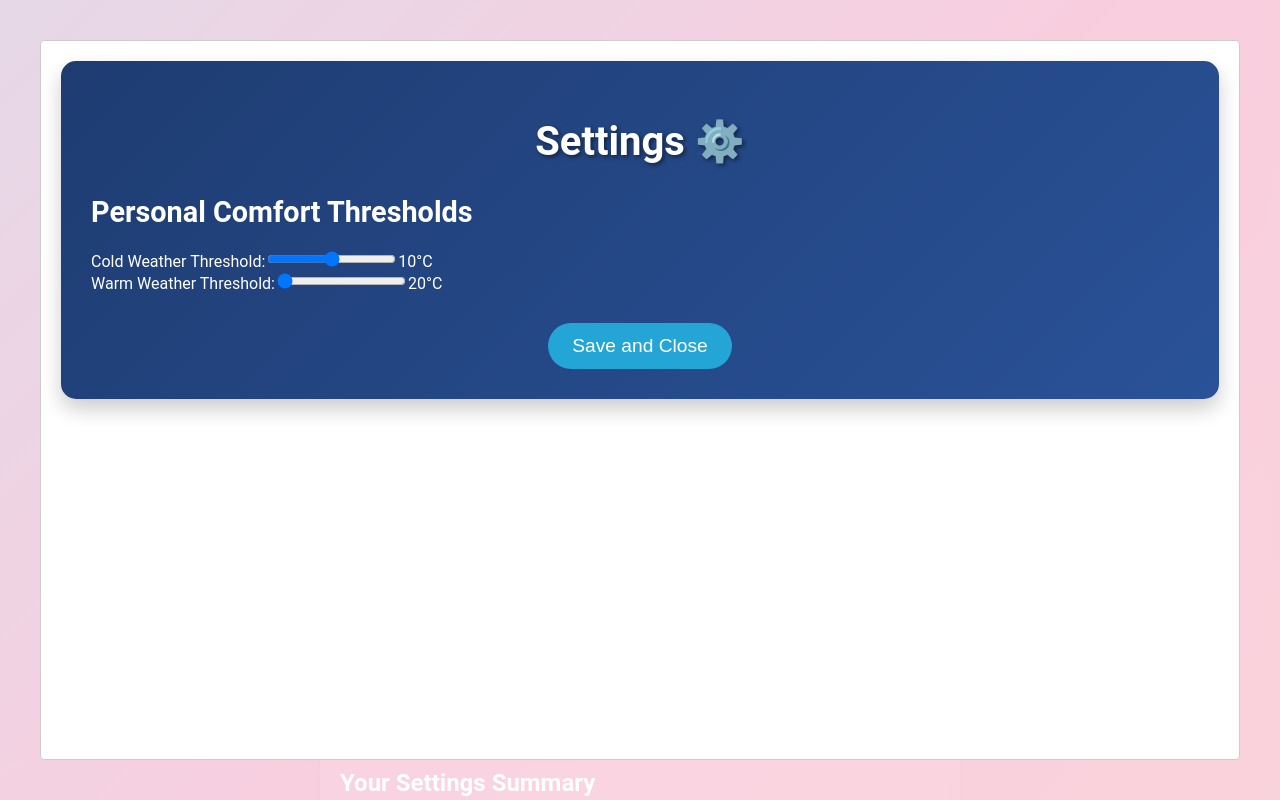
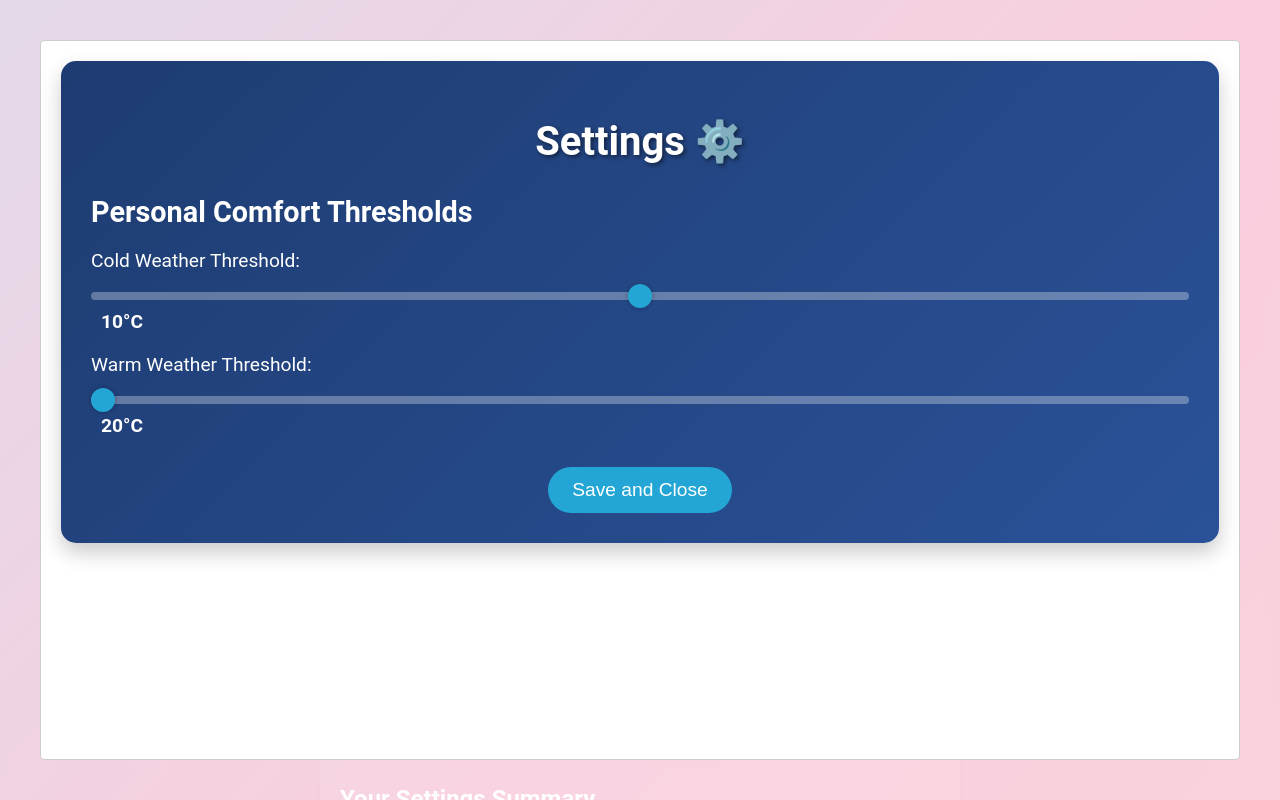
Before and after one commit to andrewweddell/andrewweddell.github.io, a React (Create React App) app: page / in a window 1280 px wide. Both pictures are taken after a click on the button "⚙️ Settings". Shown: the top 800 px of the page. Built offline with nearby package versions, Linux system fonts and the light colour scheme; no server answers.

Commit message:
Location search

```diff
--- a/src/components/Home.js
+++ b/src/components/Home.js
@@ -117,6 +117,25 @@ const Home = () => {
     return 'Good conditions for cycling!';
   };
 
+  const fetchWeatherDataByCity = (cityName) => {
+    axios
+      .get(
+        `https://api.openweathermap.org/geo/1.0/direct?q=${cityName}&limit=1&appid=${API_KEY}`
+      )
+      .then((response) => {
+        if (response.data.length > 0) {
+          const { lat, lon, name, country } = response.data[0];
+          fetchWeatherData(lat, lon);
+          setLocation(`${name}, ${country}`);
+        } else {
+          setError('Location not found. Please try another city name.');
+        }
+      })
+      .catch((error) => {
+        setError('Failed to fetch location data');
+      });
+  };
+
   return (
     <div className={styles.homeContainer}>
       <header className={styles.header}>
@@ -125,13 +144,17 @@ const Home = () => {
       <button className={styles.settingsButton} onClick={() => setIsSettingsOpen(true)}>⚙️ Settings</button>
       <section className={styles.section}>
         <h2>Enter Your Location</h2>
+        <div className={styles.searchContainer}>
           <input
             className={styles.locationInput}
             type="text"
-          placeholder="Enter location..."
+            placeholder="Enter city name..."
             value={location}
             onChange={(e) => setLocation(e.target.value)}
+            onKeyPress={(e) => e.key === 'Enter' && fetchWeatherDataByCity(location)}
           />
+          <button className={styles.searchButton} onClick={() => fetchWeatherDataByCity(location)}>🔍 Search</button>
+        </div>
         <button className={styles.locationButton} onClick={getCurrentLocation}>📍 Use Current Location</button>
       </section>
       <section className={styles.section}>
@@ -139,6 +162,7 @@ const Home = () => {
         <div className={styles.weatherDetails}>
           {weatherData ? (
             <>
+              <h3 className={styles.locationName}>{location}</h3>
               <div className={styles.weatherIcon}>
                 {getWeatherIcon(weatherData.weather[0].main)}
               </div>
--- a/src/components/Home.module.scss
+++ b/src/components/Home.module.scss
@@ -66,12 +66,17 @@
   }
 }
 
+.searchContainer {
+  display: flex;
+  gap: 10px;
+  margin-bottom: 10px;
+}
+
 .locationInput {
-  width: calc(100% - 20px);
+  flex-grow: 1;
   padding: 10px;
   border: none;
   border-radius: 25px;
-  margin-bottom: 10px;
   background-color: rgba(255, 255, 255, 0.2);
   color: white;
 
@@ -80,8 +85,8 @@
   }
 }
 
+.searchButton,
 .locationButton {
-  width: 100%;
   background-color: #23a6d5;
   color: white;
   border: none;
@@ -94,6 +99,10 @@
     background-color: #1c8ab1;
     transform: scale(1.05);
   }
+}
+
+.locationButton {
+  width: 100%;
 }
 
 .weatherDetails {
@@ -124,6 +133,23 @@
   text-align: center;
 }
 
+.clothingIcon {
+  font-size: 2rem;
+  margin-bottom: 10px;
+}
+
+h1 {
+  font-size: 2rem;
+}
+
+h2 {
+  font-size: 1.5rem;
+}
+
+p {
+  font-size: 1rem;
+}
+
 @media (min-width: 768px) {
   .header h1 {
     font-size: 3rem;
@@ -146,4 +172,19 @@
   .locationButton {
     width: auto;
   }
+
+  p {
+    font-size: 1.1rem;
+  }
+
+  .clothingIcon {
+    font-size: 3rem;
+  }
 }
+
+.locationName {
+  font-size: 1.5rem;
+  font-weight: bold;
+  margin-bottom: 10px;
+  text-align: center;
+}
--- a/src/components/Settings.js
+++ b/src/components/Settings.js
@@ -17,9 +17,10 @@ const Settings = ({ closeModal }) => {
       </header>
       <section className={styles.thresholdsSection}>
         <h2>Personal Comfort Thresholds</h2>
-        <label>
-          Cold Weather Threshold:
+        <div className={styles.thresholdControl}>
+          <label htmlFor="coldThreshold">Cold Weather Threshold:</label>
           <input
+            id="coldThreshold"
             type="range"
             min="0"
             max="20"
@@ -27,11 +28,11 @@ const Settings = ({ closeModal }) => {
             onChange={(e) => setColdThreshold(Number(e.target.value))}
           />
           <span>{coldThreshold}°C</span>
-        </label>
-        <br />
-        <label>
-          Warm Weather Threshold:
+        </div>
+        <div className={styles.thresholdControl}>
+          <label htmlFor="warmThreshold">Warm Weather Threshold:</label>
           <input
+            id="warmThreshold"
             type="range"
             min="20"
             max="40"
@@ -39,7 +40,7 @@ const Settings = ({ closeModal }) => {
             onChange={(e) => setWarmThreshold(Number(e.target.value))}
           />
           <span>{warmThreshold}°C</span>
-        </label>
+        </div>
       </section>
       <button className={styles.saveButton} onClick={handleSave}>Save and Close</button>
     </div>
--- a/src/components/Settings.module.css
+++ b/src/components/Settings.module.css
@@ -12,7 +12,7 @@
   margin-bottom: 30px;
 
   h1 {
-    font-size: 2.5rem;
+    font-size: 2rem;
     text-shadow: 2px 2px 4px rgba(0,0,0,0.5);
   }
 }
@@ -21,7 +21,7 @@
   margin-bottom: 30px;
 
   h2 {
-    font-size: 1.8rem;
+    font-size: 1.5rem;
     margin-bottom: 20px;
   }
 }
@@ -32,7 +32,7 @@
   label {
     display: block;
     margin-bottom: 10px;
-    font-size: 1.2rem;
+    font-size: 1rem;
   }
 
   input[type="range"] {
@@ -90,3 +90,17 @@
     transform: scale(1.05);
   }
 }
+
+@media (min-width: 768px) {
+  .settingsHeader h1 {
+    font-size: 2.5rem;
+  }
+
+  .thresholdsSection h2 {
+    font-size: 1.8rem;
+  }
+
+  .thresholdControl label {
+    font-size: 1.2rem;
+  }
+}
```
Lines whose indentation alone changed are shown as unchanged.
